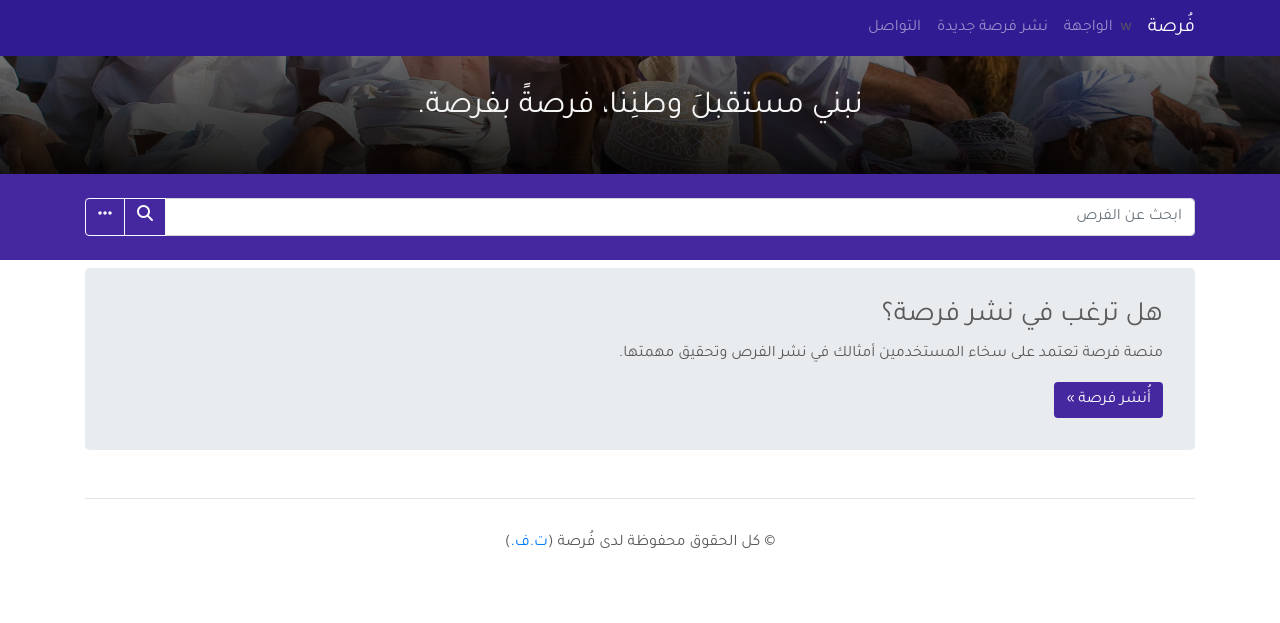
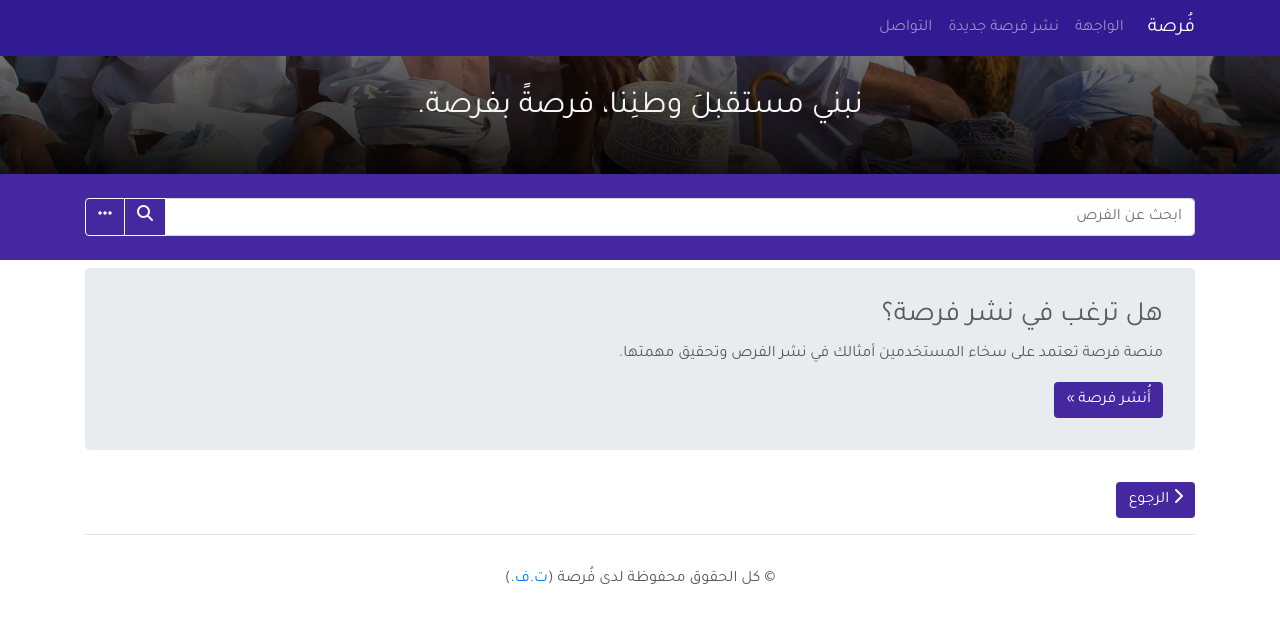
Before and after one commit to rashidalabri/forsa-web, a Django app: template wajiha/templates/wajiha/opportunity_list.html in a window 1280 px wide. Shown: the top 623 px of the page. Run offline with Django 3.2, Linux system fonts and the light colour scheme; the template is opened without the code that fills it, so the values that code supplies are empty; some libraries are stand-ins or nearby versions.

Commit message:
New UI updates

```diff
--- a/wajiha/templates/wajiha/base.html
+++ b/wajiha/templates/wajiha/base.html
@@ -70,8 +70,15 @@
         <nav class="navbar navbar-expand-lg navbar-dark bg-primary fixed-top">
             <div class="container">
                 <a class="navbar-brand" href="{% url 'wajiha:index' %}">فُرصة</a>
-                w
-
+                <a href="{% url 'wajiha:index' %}">
+                    <button class="navbar-toggler" type="button">
+                        <span class="fa fa-home"></span>
+                    </button>
+                </a>
+                <button class="navbar-toggler" type="button" data-toggle="collapse" data-target="#navbarColor01"
+                    aria-controls="navbarColor01" aria-expanded="false" aria-label="Toggle navigation">
+                    <span class="fa fa-bars"></span>
+                </button>
                 <div class="collapse navbar-collapse" id="navbarColor01">
                     <ul class="navbar-nav mr-auto">
                         <li class="nav-item">
@@ -145,8 +152,8 @@
                                 </div>
                                 <div class="form-group">
                                     <label for="advancedSearchStartDate">تاريخ الإبتداء</label>
-                                    <input name="start_at" type="text" class="form-control"
-                                        id="advancedSearchStartDate" lang="ar">
+                                    <input name="start_at" type="text" class="form-control" id="advancedSearchStartDate"
+                                        lang="ar">
                                 </div>
                                 <div class="form-group">
                                     <label for="advancedSearchEndDate">تاريخ الإنتهاء</label>
--- a/wajiha/templates/wajiha/opportunity_list.html
+++ b/wajiha/templates/wajiha/opportunity_list.html
@@ -40,6 +40,18 @@
         </div>
         {% endfor %}
     </div>
-    {% bootstrap_paginate page_obj range=10 centered="true" previous_label="→" next_label="←" %}
+    <div class="row">
+        <div class="col">
+            <span class="float-left">
+                <div class="row no-gutters">
+                    <button class="btn btn-primary" onclick="window.history.back();"><span class="fa fa-chevron-right"
+                            aria-hidden="true"></span> الرجوع</button>
+                </div>
+            </span>
+            <span class="float-right">
+                {% bootstrap_paginate page_obj range=10 centered="true" previous_label="→" next_label="←" %}
+            </span>
+        </div>
+    </div>
 </div>
 {% endblock %}
--- a/wajiha/views.py
+++ b/wajiha/views.py
@@ -57,7 +57,6 @@ class OpportunityListView(ListView):
         form = SearchForm(self.request.GET)
         if form.is_valid():
             params = form.cleaned_data
-            objects = self.model.objects.filter(hidden=False)
 
             if params['text']:
                 objects = objects.filter(Q(description__icontains=params['text']) | Q(
```
